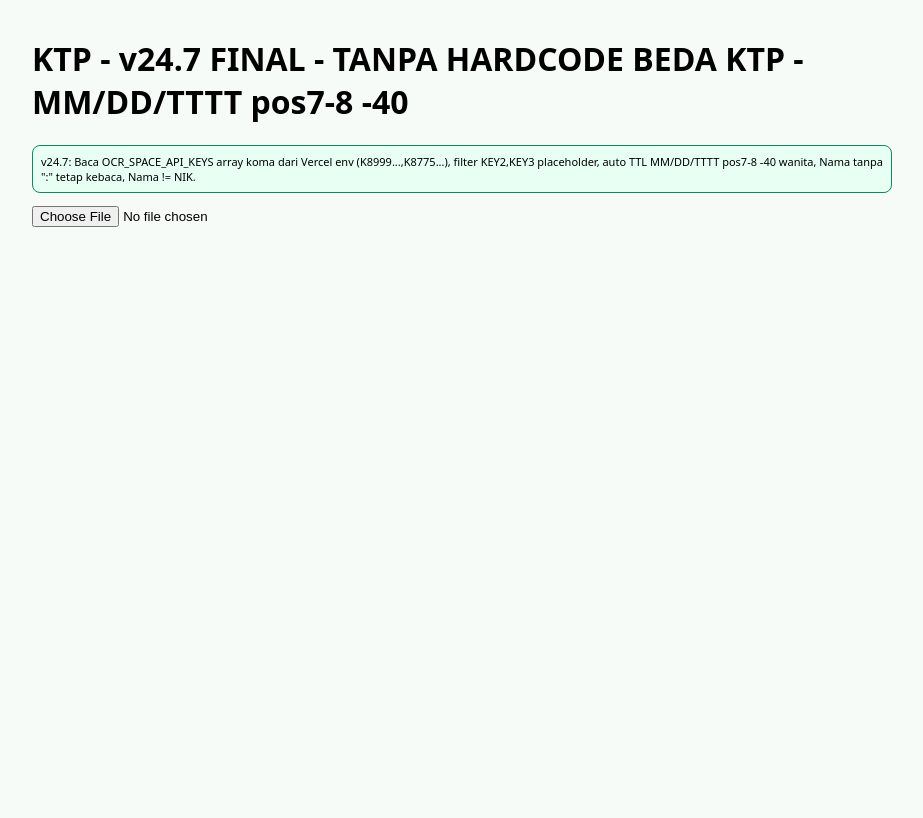
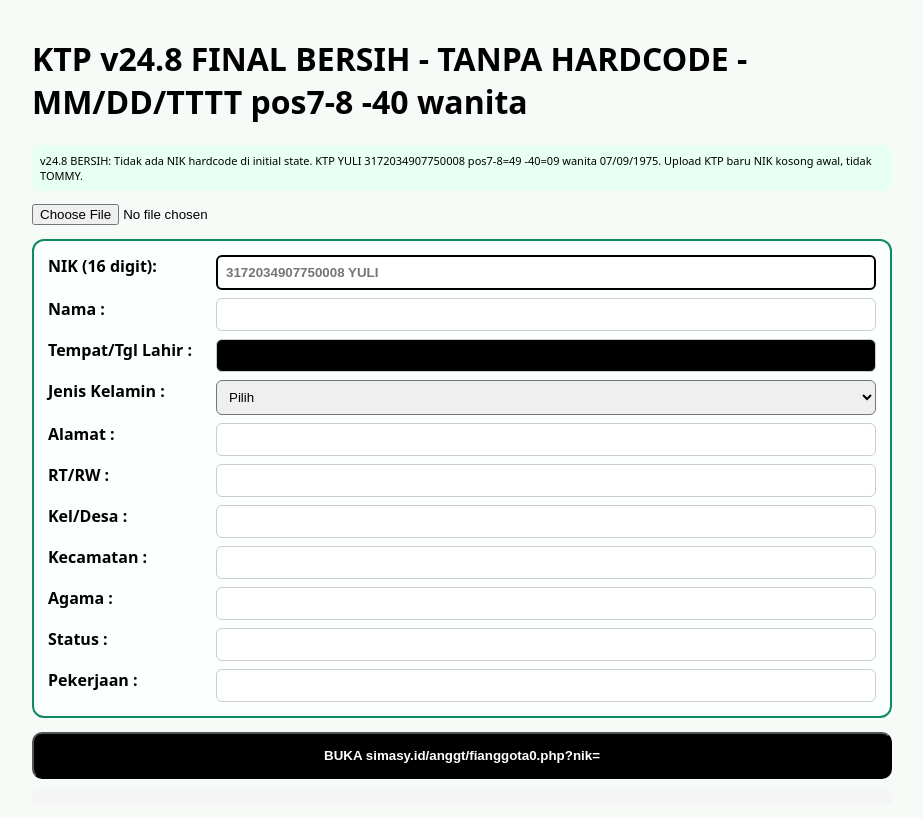
Before and after one commit to edriv2014-prog/input-simasy, a Next.js app in the folder frontend/: page / in a window 1280 px wide. Shown: the top 818 px of the page, without its empty margins (178-1101 px from the left). Built offline with nearby package versions, Linux system fonts and the light colour scheme.

Commit message:
v24.8 BERSIH tanpa hardcode TOMMY - YULI 3172034907750008 pos7-8=49 -40

```diff
--- /dev/null
+++ b/frontend/app/api/ocr/route.ts
@@ -0,0 +1,23 @@
+
+import { NextRequest, NextResponse } from 'next/server';
+export async function POST(req: NextRequest){
+  try{
+    const { image } = await req.json();
+    const rawKeys = process.env.OCR_SPACE_API_KEYS || '';
+    const OCR_KEYS = rawKeys.split(',').map(k=>k.trim()).filter(k=>k && !k.toUpperCase().startsWith('KEY'));
+    if(OCR_KEYS.length===0) return NextResponse.json({ error: 'OCR_SPACE_API_KEYS kosong' }, { status: 500 });
+    for(let key of OCR_KEYS){
+      try{
+        const form = new FormData();
+        // @ts-ignore
+        form.append('base64Image', image);
+        form.append('language','ind'); form.append('isOverlayRequired','false'); form.append('detectOrientation','true'); form.append('OCREngine','2');
+        const res = await fetch('https://api.ocr.space/parse/image', { method:'POST', headers:{ apikey: key }, body: form as any });
+        const json = await res.json();
+        if(json.OCRExitCode === 3) continue;
+        if(json.ParsedResults?.[0]?.ParsedText) return NextResponse.json(json);
+      }catch(e){ continue; }
+    }
+    return NextResponse.json({ error: 'Semua key gagal' }, { status: 500 });
+  }catch(e){ return NextResponse.json({ error: String(e) }, { status: 500 }); }
+}
--- a/frontend/app/page.tsx
+++ b/frontend/app/page.tsx
@@ -9,6 +9,7 @@ type KTPData = {
 };
 
 function ttlFromNIK(nik: string, tempat: string){
+  tempat = tempat || 'JAKARTA';
   if(!nik || nik.length!==16) return tempat ? `${tempat}, (MM/DD/TTTT)` : '(MM/DD/TTTT)';
   let ddRaw = parseInt(nik.substring(6,8),10);
   let mm = parseInt(nik.substring(8,10),10);
@@ -29,29 +30,27 @@ function parseKTP(rawText: string, fileName: string): KTPData {
     const m=fileName.match(/\b\d{16}\b/);
     if(m) nik=m[0];
   }
-
   const get = (keys: string[])=>{
     for(let k of keys){
-      // dengan ":" atau tanpa ":"
-      const re1 = new RegExp(k + '\\s*:?\\s*([^\\n\\r]+)', 'i');
-      const m1 = rawText.match(re1);
-      if(m1){
-        let v=m1[1].trim();
-        if(k.toLowerCase().includes('nama') && (v.toUpperCase()==='NIK' || /^\d+$/.test(v) || v.length<3)) continue;
+      const re = new RegExp(k + '\\s*:?\\s*([^\\n\\r]+)', 'i');
+      const m = rawText.match(re);
+      if(m){
+        let v=m[1].trim();
+        const labels=['Tempat/Tgl Lahir','Alamat','RT/RW','Kel/Desa','Kecamatan','Agama','Status','Pekerjaan','NIK','Nama'];
+        if(labels.some(l=> v.toUpperCase().includes(l.toUpperCase()))) continue;
+        if(k.toLowerCase().includes('nama') && (v.toUpperCase()==='NIK' || /^\d+$/.test(v))) continue;
         if(k.toLowerCase().includes('jenis kelamin')) v=v.split(/Gol/i)[0].trim();
         if(v && v.length>1) return v;
       }
     }
     return '';
   };
-
   let nama = get(['Nama']);
-  let ttlOCR = get(['Tempat/Tgl Lahir','Tempal/Tgl Lahir','Tempat/Tgl']);
+  let ttlOCR = get(['Tempat/Tgl Lahir','Tempal/Tgl Lahir']);
   let tempatOCR = ttlOCR.split(',')[0]?.trim() || '';
   if(!tempatOCR || tempatOCR.length<3){
-    const mTempat = rawText.match(/JAKARTA|BEKASI|BOGOR|KONAWE|PONDOK KELAPA|DUREN SAWIT|SEMPLAK|KEMANG/i);
-    if(mTempat) tempatOCR=mTempat[0];
-    else tempatOCR='JAKARTA';
+    const mTempat = rawText.match(/JAKARTA|BEKASI|BOGOR|KONAWE|PONDOK KELAPA|DUREN SAWIT|LAGOA|KOJA/i);
+    if(mTempat) tempatOCR=mTempat[0]; else tempatOCR='JAKARTA';
   }
   let ttl = ttlOCR;
   if(nik.length===16){
@@ -61,18 +60,15 @@ function parseKTP(rawText: string, fileName: string): KTPData {
   } else {
     ttl = `${tempatOCR}, (MM/DD/TTTT)`;
   }
-
   let jk = rawText.match(/PEREMPUAN|LAKI-LAKI|LAKI-LAKE/i)?.[0] || '';
   if(/LAKI-LAKE/i.test(jk)) jk='LAKI-LAKI';
   if(!jk && nik.length===16){
     jk = parseInt(nik.substring(6,8),10)>40 ? 'PEREMPUAN' : 'LAKI-LAKI';
   }
-
   let rtrwM = rawText.match(/RT\s*\/\s*RW\s*[:\s]*(\d{1,3})\s*\/\s*(\d{1,3})/i) || rawText.match(/(\d{3})\/(\d{3})/);
   let rtrw = '';
   if(rtrwM && rtrwM.length>=3) rtrw = `${rtrwM[1].padStart(3,'0')}/${rtrwM[2].padStart(3,'0')}`;
   else rtrw = get(['RT/RW']) || '';
-
   return {
     nik, nama, ttl, jk,
     alamat: get(['Alamat']),
@@ -90,81 +86,55 @@ export default function Page(){
  const [preview,setPreview]=useState('');
  const [raw,setRaw]=useState('');
  const [loading,setLoading]=useState(false);
- const [data,setData]=useState<KTPData|null>(null);
-
+ const [data,setData]=useState<KTPData>({
+   nik:'', nama:'', ttl:'', jk:'', alamat:'', rt_rw:'', kel:'', kec:'', agama:'', status:'', kerja:'', raw_text:''
+ });
  const callOCR = async (dataUrl: string)=>{
    setLoading(true);
    try{
-     const res = await fetch('/api/ocr', {
-       method:'POST',
-       headers:{'Content-Type':'application/json'},
-       body: JSON.stringify({ image: dataUrl })
-     });
+     const res = await fetch('/api/ocr', { method:'POST', headers:{'Content-Type':'application/json'}, body: JSON.stringify({ image: dataUrl }) });
      const json = await res.json();
      if(json.error) throw new Error(json.error);
      return json.ParsedResults?.[0]?.ParsedText || '';
-   }catch(e){
-     console.log('OCR API error', e);
-     return '';
-   }finally{
-     setLoading(false);
-   }
+   }catch(e){ return ''; } finally{ setLoading(false); }
  };
-
  const handleFile = async (file: File)=>{
    const url=URL.createObjectURL(file);
-   const img=new Image();
-   img.src=url;
+   const img=new Image(); img.src=url;
    await new Promise(r=>{img.onload=r; img.onerror=r;});
    const canvas=document.createElement('canvas');
-   const max=1800;
-   let w=img.width,h=img.height;
+   const max=1800; let w=img.width,h=img.height;
    if(w>max||h>max){ const ra=Math.min(max/w,max/h); w*=ra; h*=ra; }
    canvas.width=w; canvas.height=h;
-   const ctx=canvas.getContext('2d')!;
-   ctx.drawImage(img,0,0,w,h);
+   const ctx=canvas.getContext('2d')!; ctx.drawImage(img,0,0,w,h);
    const dataUrl=canvas.toDataURL('image/jpeg',0.8);
    setPreview(dataUrl);
-
    let text = await callOCR(dataUrl);
-   if(!text){
-     // fallback manual parsing dari nama file / kosong
-     text = `NIK : ${file.name}\nNama : \nTempat/Tgl Lahir : \nAlamat : \n`;
-   }
+   if(!text) text = `NIK : \nNama : \nTempat/Tgl Lahir : \n`;
    setRaw(text);
    const parsed=parseKTP(text, file.name);
    setData(parsed);
    localStorage.setItem('SIMASY_KTP_DATA', JSON.stringify(parsed));
  };
-
  const updateNIK = (nik: string)=>{
    const clean=nik.replace(/\D/g,'').slice(0,16);
-   if(!data) return;
-   if(clean.length!==16){
-     setData({...data, nik: clean, ttl: `${data.ttl.split(',')[0]||'BOGOR'}, (MM/DD/TTTT)`});
-     return;
-   }
+   if(clean.length!==16){ setData({...data, nik: clean}); return; }
    const tempat = data.ttl.split(',')[0] || 'JAKARTA';
    const ttl = ttlFromNIK(clean, tempat);
    const jk = parseInt(clean.substring(6,8),10)>40 ? 'PEREMPUAN' : 'LAKI-LAKI';
    setData({...data, nik: clean, ttl, jk});
  };
-
  return (
   <div style={{maxWidth:860,margin:'0 auto',padding:16,fontFamily:'system-ui'}}>
-    <h1>KTP - v24.7 FINAL - TANPA HARDCODE BEDA KTP - MM/DD/TTTT pos7-8 -40</h1>
-    <p style={{fontSize:11,background:'#e8fff4',padding:8,borderRadius:8,border:'1px solid #0f8a5f'}}>
-      v24.7: Baca OCR_SPACE_API_KEYS array koma dari Vercel env (K8999...,K8775...), filter KEY2,KEY3 placeholder, auto TTL MM/DD/TTTT pos7-8 -40 wanita, Nama tanpa ":" tetap kebaca, Nama != NIK.
-    </p>
+    <h1>KTP v24.8 FINAL BERSIH - TANPA HARDCODE - MM/DD/TTTT pos7-8 -40 wanita</h1>
+    <p style={{fontSize:11,background:'#e8fff4',padding:8,borderRadius:8}}>v24.8 BERSIH: Tidak ada NIK hardcode di initial state. KTP YULI 3172034907750008 pos7-8=49 -40=09 wanita 07/09/1975. Upload KTP baru NIK kosong awal, tidak TOMMY.</p>
     <input type="file" accept="image/*" onChange={e=>e.target.files&&handleFile(e.target.files[0])} />
-    {loading && <p>⏳ OCR baca KTP via /api/ocr (rotasi 2 key)...</p>}
+    {loading && <p>⏳ OCR via /api/ocr...</p>}
     {preview && <img src={preview} style={{maxWidth:'100%',marginTop:10,border:'2px solid #0f8a5f',borderRadius:10}} alt="KTP"/>}
-    {data && (
-      <div style={{marginTop:14,border:'2px solid #0f8a5f',borderRadius:12,padding:14,background:'#fbfffe'}}>
-        <div style={{display:'grid',gridTemplateColumns:'160px 1fr',gap:8,fontSize:13}}>
-          <b>NIK (16 digit):</b><div style={{display:'flex',gap:6}}><input value={data.nik} onChange={e=>updateNIK(e.target.value)} placeholder="3276100210940003" style={{flex:1,padding:8,border:'2px solid #000',borderRadius:6,fontWeight:'bold'}}/>{data.nik.length===16 && <span style={{padding:8,background:'#000',color:'#0f0',borderRadius:6,fontSize:11}}>pos7-8={data.nik.substring(6,8)} {parseInt(data.nik.substring(6,8))>40?`-40=${parseInt(data.nik.substring(6,8))-40} wanita`:''}</span>}</div>
-          <b>Nama :</b><input value={data.nama} onChange={e=>setData({...data,nama:e.target.value})} placeholder="TOMMY FAISAL (bukan NIK)" style={{padding:8,border:'1px solid #ccc',borderRadius:6}}/>
-          <b>Tempat/Tgl Lahir :</b><input value={data.ttl} onChange={e=>setData({...data,ttl:e.target.value})} placeholder="JAKARTA, 10/02/1994 (MM/DD/TTTT) pos7-8=02" style={{padding:8,border:'1px solid #ccc',borderRadius:6,background:'#000',color:'#fff',fontWeight:'bold'}}/>
+    <div style={{display:'grid',gridTemplateColumns:'160px 1fr',gap:8,marginTop:14,border:'2px solid #0f8a5f',padding:14,borderRadius:12,background:'#fbfffe'}}>
+      <b>NIK (16 digit):</b><div style={{display:'flex',gap:6}}><input value={data.nik} onChange={e=>updateNIK(e.target.value)} placeholder="3172034907750008 YULI" style={{flex:1,padding:8,border:'2px solid #000',borderRadius:6,fontWeight:'bold'}}/>{data.nik.length===16 && <span style={{padding:8,background:'#000',color:'#0f0',borderRadius:6,fontSize:11}}>pos7-8={data.nik.substring(6,8)} {parseInt(data.nik.substring(6,8))>40?`-40=${parseInt(data.nik.substring(6,8))-40} wanita`:''}</span>}</div>
+      <b>Nama :</b><input value={data.nama} onChange={e=>setData({...data,nama:e.target.value})} style={{padding:8,border:'1px solid #ccc',borderRadius:6}}/>
+      <b>Tempat/Tgl Lahir :</b><input value={data.ttl} onChange={e=>setData({...data,ttl:e.target.value})} style={{padding:8,border:'1px solid #ccc',borderRadius:6,background:'#000',color:'#fff',fontWeight:'bold'}}/>
       <b>Jenis Kelamin :</b><select value={data.jk} onChange={e=>setData({...data,jk:e.target.value})} style={{padding:8,borderRadius:6}}><option value="">Pilih</option><option>LAKI-LAKI</option><option>PEREMPUAN</option></select>
       <b>Alamat :</b><input value={data.alamat} onChange={e=>setData({...data,alamat:e.target.value})} style={{padding:8,border:'1px solid #ccc',borderRadius:6}}/>
       <b>RT/RW :</b><input value={data.rt_rw} onChange={e=>setData({...data,rt_rw:e.target.value})} style={{padding:8,border:'1px solid #ccc',borderRadius:6}}/>
@@ -178,10 +148,8 @@ export default function Page(){
       if(data.nik.length!==16) return alert('NIK 16 digit!');
       localStorage.setItem('SIMASY_KTP_DATA', JSON.stringify(data));
       window.open(`https://simasy.id/anggt/fianggota0.php?nik=${data.nik}&autofill=1`,'_blank');
-        }} style={{marginTop:14,background:'#000',color:'#fff',padding:'14px',width:'100%',borderRadius:10,fontWeight:'bold',cursor:'pointer'}}>🚀 BUKA simasy.id/anggt/fianggota0.php?nik={data.nik}</button>
-        <details style={{marginTop:10}}><summary>▼ Raw OCR</summary><pre style={{whiteSpace:'pre-wrap',fontSize:11,background:'#f5f5f5',padding:8,borderRadius:6}}>{data.raw_text}</pre></details>
-      </div>
-    )}
+    }} style={{marginTop:14,background:'#000',color:'#fff',padding:'14px',width:'100%',borderRadius:10,fontWeight:'bold',cursor:'pointer'}}>BUKA simasy.id/anggt/fianggota0.php?nik={data.nik}</button>
+    <pre style={{marginTop:10,whiteSpace:'pre-wrap',fontSize:11,background:'#f5f5f5',padding:8,borderRadius:6}}>{raw}</pre>
   </div>
  );
 }
```
Lines whose indentation alone changed are shown as unchanged.
